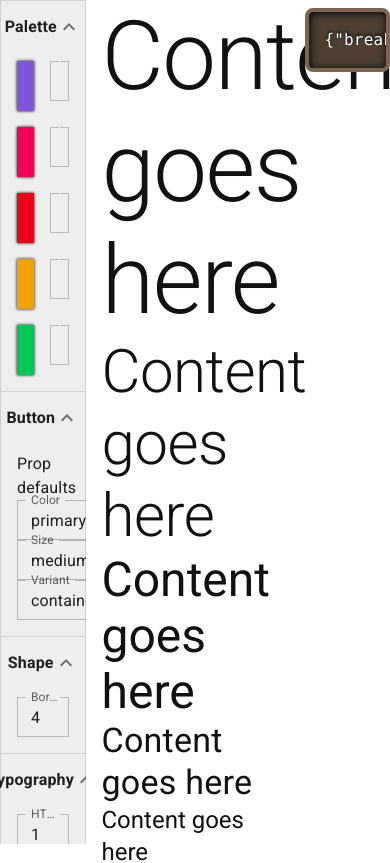
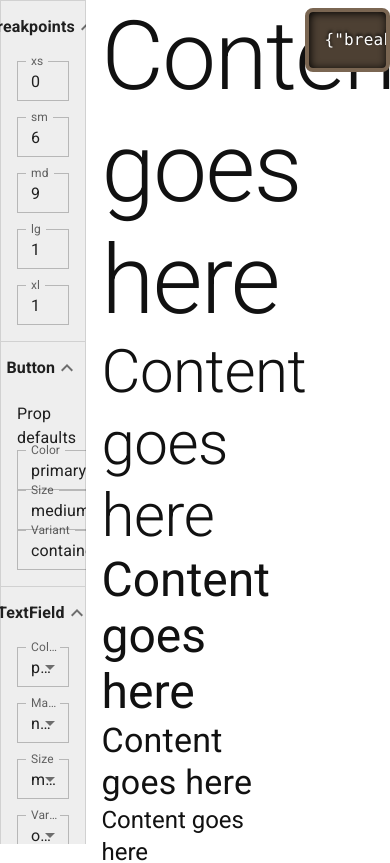
Before and after one commit to sernstberger/mui-theme-creator, a React (Create React App) app: page / in a window 390 px wide. Shown: the top 863 px of the page. Built offline with nearby package versions, Linux system fonts and the light colour scheme; a web font is replaced by a local one.

Commit message:
added breakpoints

```diff
--- a/src/App.tsx
+++ b/src/App.tsx
@@ -87,6 +87,7 @@ const App = () => {
             <br />
             <Divider />
             <br />
+            {/* TODO - make these color swatch code blocks dynamic */}
             primary
             <Stack direction="row">
               <ColorSwatch color={values.palette.primary.light} />
--- /dev/null
+++ b/src/components/Sidebar/Breakpoints/index.tsx
@@ -0,0 +1,20 @@
+import { Box, Stack, Typography } from "@mui/material";
+import SidebarItem from "../SidebarItem";
+import SelectInput from "../../Form/SelectInput";
+import TextInput from "../../Form/TextInput";
+
+const Breakpoints = () => {
+  return (
+    <SidebarItem title="Breakpoints">
+      <Stack spacing={2}>
+        <TextInput field="breakpoints.xs" label="xs" type="number" />
+        <TextInput field="breakpoints.sm" label="sm" type="number" />
+        <TextInput field="breakpoints.md" label="md" type="number" />
+        <TextInput field="breakpoints.lg" label="lg" type="number" />
+        <TextInput field="breakpoints.xl" label="xl" type="number" />
+      </Stack>
+    </SidebarItem>
+  );
+};
+
+export default Breakpoints;
--- a/src/components/Sidebar/index.tsx
+++ b/src/components/Sidebar/index.tsx
@@ -6,16 +6,26 @@ import Palette from "./Palette";
 import Shape from "./Shape";
 import Typography from "./Typography";
 import TextField from "./TextField";
+import Breakpoints from "./Breakpoints";
 
 const Sidebar = () => {
   return (
     <ThemeProvider theme={theme}>
       <Box height="100vh" overflow="scroll">
+        <Breakpoints />
+        {/* direction */}
+        {/* components */}
+        <Button />
+        <TextField />
+
         <Palette />
-        <Button />
+        {/* spacing */}
         <Shape />
+        {/* mixins */}
+        {/* shadows */}
         <Typography />
-        <TextField />
+        {/* transitions */}
+        {/* zIndex */}
       </Box>
     </ThemeProvider>
   );
--- a/src/index.tsx
+++ b/src/index.tsx
@@ -23,6 +23,13 @@ interface PaletteColor {
 }
 
 interface Values {
+  breakpoints: {
+    xs: number;
+    sm: number;
+    md: number;
+    lg: number;
+    xl: number;
+  };
   palette: {
     primary: PaletteColor;
     secondary: PaletteColor;
@@ -74,6 +81,13 @@ ReactDOM.render(
   <Formik
     // enableReinitialize
     initialValues={{
+      breakpoints: {
+        xs: 0,
+        sm: 600,
+        md: 900,
+        lg: 1200,
+        xl: 1536,
+      },
       palette: {
         primary: createPaletteColor("#7F56D9"),
         secondary: createPaletteColor("#F50057"),
--- a/src/theme/dynamicTheme.tsx
+++ b/src/theme/dynamicTheme.tsx
@@ -19,6 +19,16 @@ const theme = () => {
   return createTheme({
     shape: {
       borderRadius: values.borderRadius,
+    },
+    breakpoints: {
+      keys: ["xs", "sm", "md", "lg", "xl"],
+      values: {
+        xs: values.breakpoints.xs,
+        sm: values.breakpoints.sm,
+        md: values.breakpoints.md,
+        lg: values.breakpoints.lg,
+        xl: values.breakpoints.xl,
+      },
     },
     palette: {
       primary: createPaletteColor(values.palette.primary.main),
```
